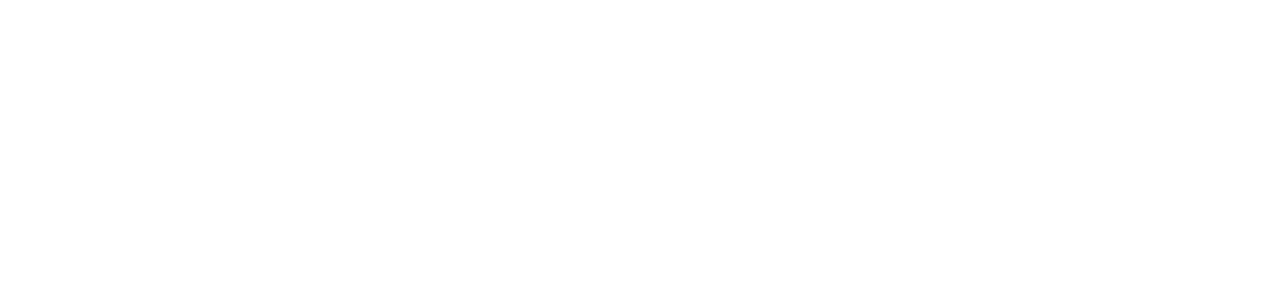
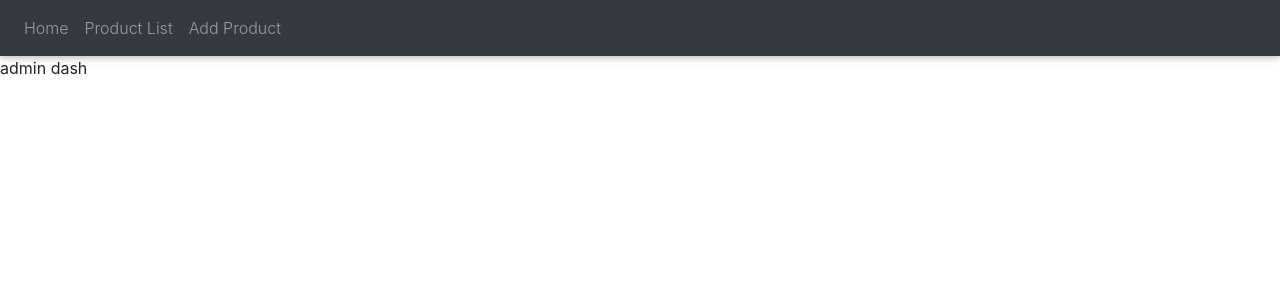
Before and after one commit to sushantmzjn/Bookstore_Frontend, a React app: page /admindashboard in a window 1280 px wide. Shown: the top 300 px of the page. Built offline with nearby package versions, Linux system fonts and the light colour scheme.

Commit message:
admin dashboard

```diff
--- a/src/App.js
+++ b/src/App.js
@@ -9,8 +9,11 @@
 
 import Login from "./components/Login";
 import Signup from "./components/signup";
-import Userdashboard from"./components/UserDashboard";
+
+import Userdashboard from "./components/UserDashboard";
 import Profile from "./components/Profile";
+
+import Admindashboard from "./components/Admindashboard"
 
 function App() {
     return (
@@ -20,8 +23,12 @@
                     <Route exact path="/" component={Signup} />
                     <Route exact path="/signup" component={Signup} />
                     <Route exact path="/login" component={Login} />
-                    <Route exact path="/userdashboard" component={Userdashboard}/>
-                    <Route exact path="/profile" component={Profile}/>
+                    {/* user controller */}
+                    <Route exact path="/userdashboard" component={Userdashboard} />
+                    <Route exact path="/profile" component={Profile} />
+                    {/* admin controller */}
+                    <Route exact path="/admindashboard" component={Admindashboard} />
+
                 </Switch>
             </Router>
         </>
--- /dev/null
+++ b/src/components/Admindashboard.js
@@ -0,0 +1,21 @@
+import React, { Component } from "react";
+import AdminHeader from './headers/Adminheader';
+import { Route } from "react-router-dom";
+
+
+export default class Admindashboard extends Component {
+    constructor(props) {
+        super(props);
+    }
+
+    render() {
+        return (
+            <React.Fragment>
+                <Route component={AdminHeader} />
+
+                <p>admin dash</p>
+            </React.Fragment>
+        );
+    }
+
+}
--- /dev/null
+++ b/src/components/headers/Adminheader.js
@@ -0,0 +1,44 @@
+import React from "react";
+
+import ReactDom from "react-dom";
+
+
+
+import {
+
+    Navbar, Nav, Form, FormControl, Button
+
+} from "react-bootstrap";
+import "bootstrap/dist/css/bootstrap.css"
+import {
+    BrowserRouter as Router,
+    Link,
+    Switch,
+    Route
+} from "react-router-dom";
+
+
+
+export default class Adminheader extends React.Component {
+    constructor(props) {
+        super(props);
+    }
+
+    render() {
+        return (
+            <div>
+                <>
+                    <Navbar bg="dark" variant="dark">
+                        <Nav className="mr-auto">
+                            <Nav.Link as={Link} to="/admindashboard">Home</Nav.Link>
+                            <Nav.Link as={Link} to="#">Product List</Nav.Link>
+                            <Nav.Link as={Link} to="#">Add Product</Nav.Link>
+                        </Nav>
+                    </Navbar>
+                </>
+            </div>
+        )
+    }
+
+
+}
```
